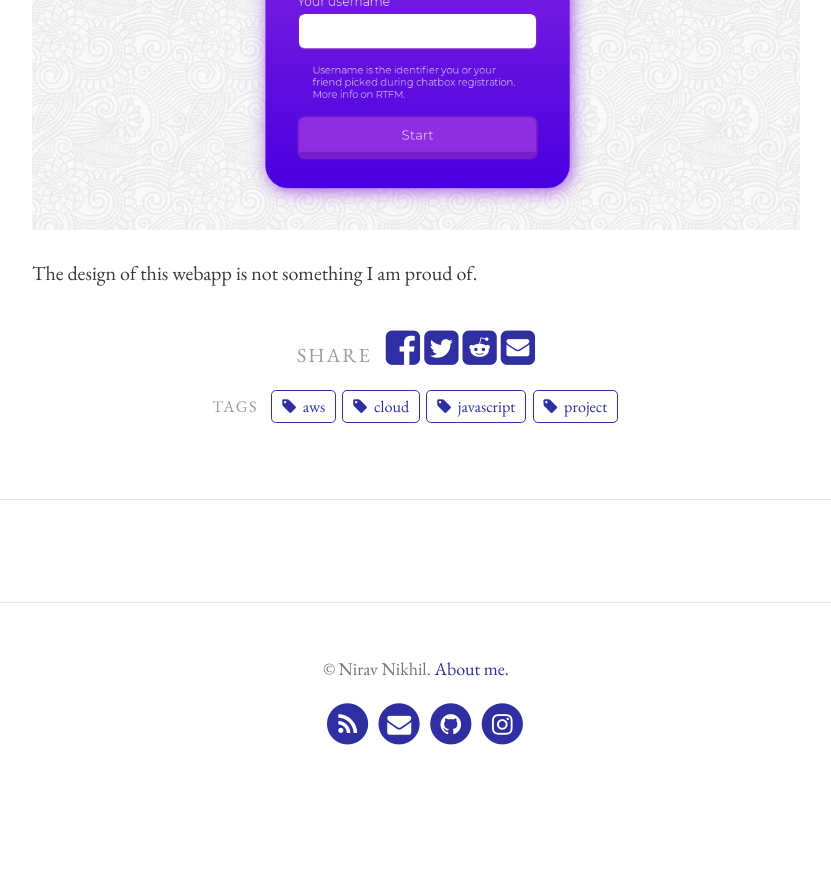
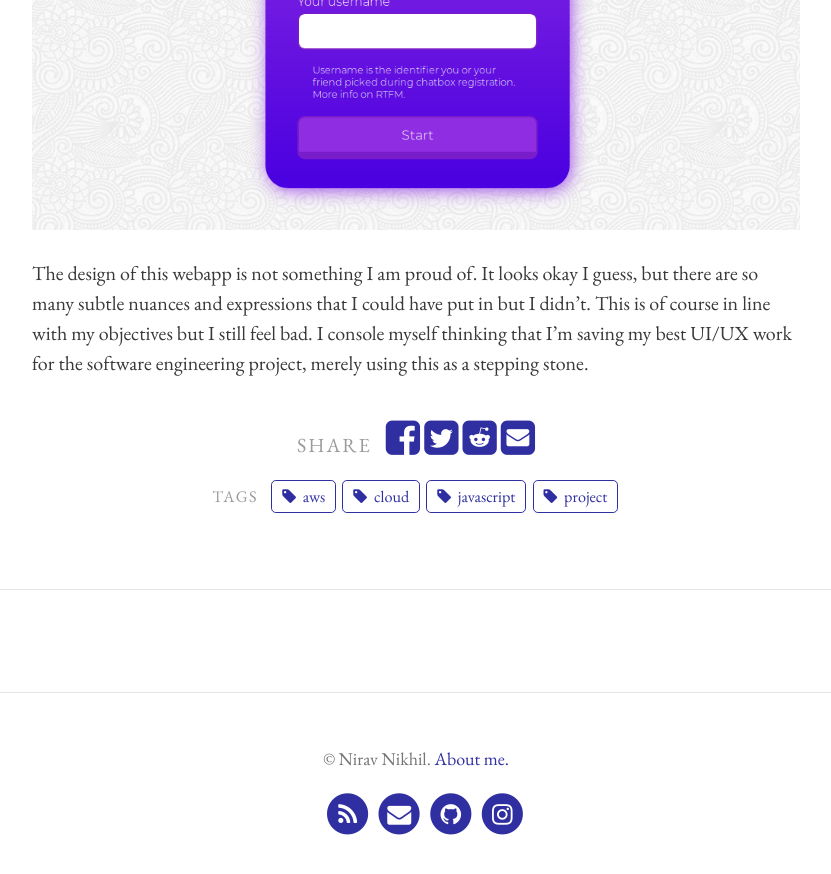
Before and after one commit to niravcodes/niravcodes.github.io, a Jekyll site: the page built from _portfolio/humbird.md, in a window 1280 px wide and 900 px high, scrolled down 1878 px. Shown: the top 874 px of the window, without its empty margins (224-1055 px from the left). Built offline with Jekyll 4.4.1, drawn with Linux system fonts in a browser that asks for light colours; comment, search, counter and statistics services are not loaded; before the commit the page ends 2695 px from its top, so only the background shows below that.

Commit message:
Update from Forestry.io - Updated humbird.md

```diff
--- a/_portfolio/humbird.md
+++ b/_portfolio/humbird.md
@@ -38,4 +38,4 @@ On visiting <chatroom>.nirab.me, you are greeted with a login page. You type in
 
 ![](https://nirav.com.np/assets/img/sshot-2.png)
 
-The design of this webapp is not something I am proud of.
+The design of this webapp is not something I am proud of. It looks okay I guess, but there are so many subtle nuances and expressions that I could have put in but I didn't. This is of course in line with my objectives but I still feel bad. I console myself thinking that I'm saving my best UI/UX work for the software engineering project, merely using this as a stepping stone.
```
